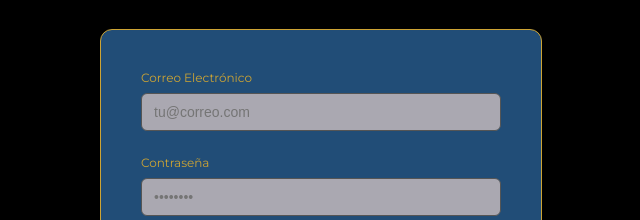
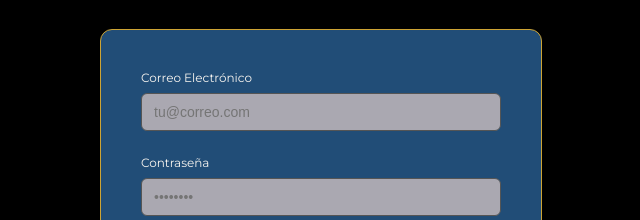
Before and after one commit to santajorge/logia-union-17, a Next.js app: page /login in a window 1280 px wide. Shown: the part 352-572 px from the top of the page, without its empty margins (319-959 px from the left). Built offline with nearby package versions, Linux system fonts and the light colour scheme; no server answers.

Commit message:
Change label and input text colors in login page
Updated label colors and input text color for better visibility.

```diff
--- a/src/app/login/page.js
+++ b/src/app/login/page.js
@@ -76,25 +76,25 @@ export default function Login() {
           )}
 
           <div>
-            <label style={{ display: 'block', fontSize: '12px', color: '#CDA434', marginBottom: '8px' }}>Correo Electrónico</label>
+            <label style={{ display: 'block', fontSize: '12px', color: '#F8F5F0', marginBottom: '8px' }}>Correo Electrónico</label>
             <input
               type="email"
               value={email}
               onChange={(e) => setEmail(e.target.value)}
               placeholder="tu@correo.com"
-              style={{ width: '100%', padding: '10px 12px', borderRadius: '6px', border: '1px solid #555', backgroundColor: '#AAA8B1', color: '#F5F5F5', fontSize: '14px', outline: 'none', boxSizing: 'border-box' }}
+              style={{ width: '100%', padding: '10px 12px', borderRadius: '6px', border: '1px solid #555', backgroundColor: '#AAA8B1', color: '#000000', fontSize: '14px', outline: 'none', boxSizing: 'border-box' }}
               required
             />
           </div>
 
           <div>
-            <label style={{ display: 'block', fontSize: '12px', color: '#CDA434', marginBottom: '8px' }}>Contraseña</label>
+            <label style={{ display: 'block', fontSize: '12px', color: '#F8F5F0', marginBottom: '8px' }}>Contraseña</label>
             <input
               type="password"
               value={password}
               onChange={(e) => setPassword(e.target.value)}
               placeholder="••••••••"
-              style={{ width: '100%', padding: '10px 12px', borderRadius: '6px', border: '1px solid #555', backgroundColor: '#AAA8B1', color: '#F5F5F5', fontSize: '14px', outline: 'none', boxSizing: 'border-box' }}
+              style={{ width: '100%', padding: '10px 12px', borderRadius: '6px', border: '1px solid #555', backgroundColor: '#AAA8B1', color: '#000000', fontSize: '14px', outline: 'none', boxSizing: 'border-box' }}
               required
             />
           </div>
```
